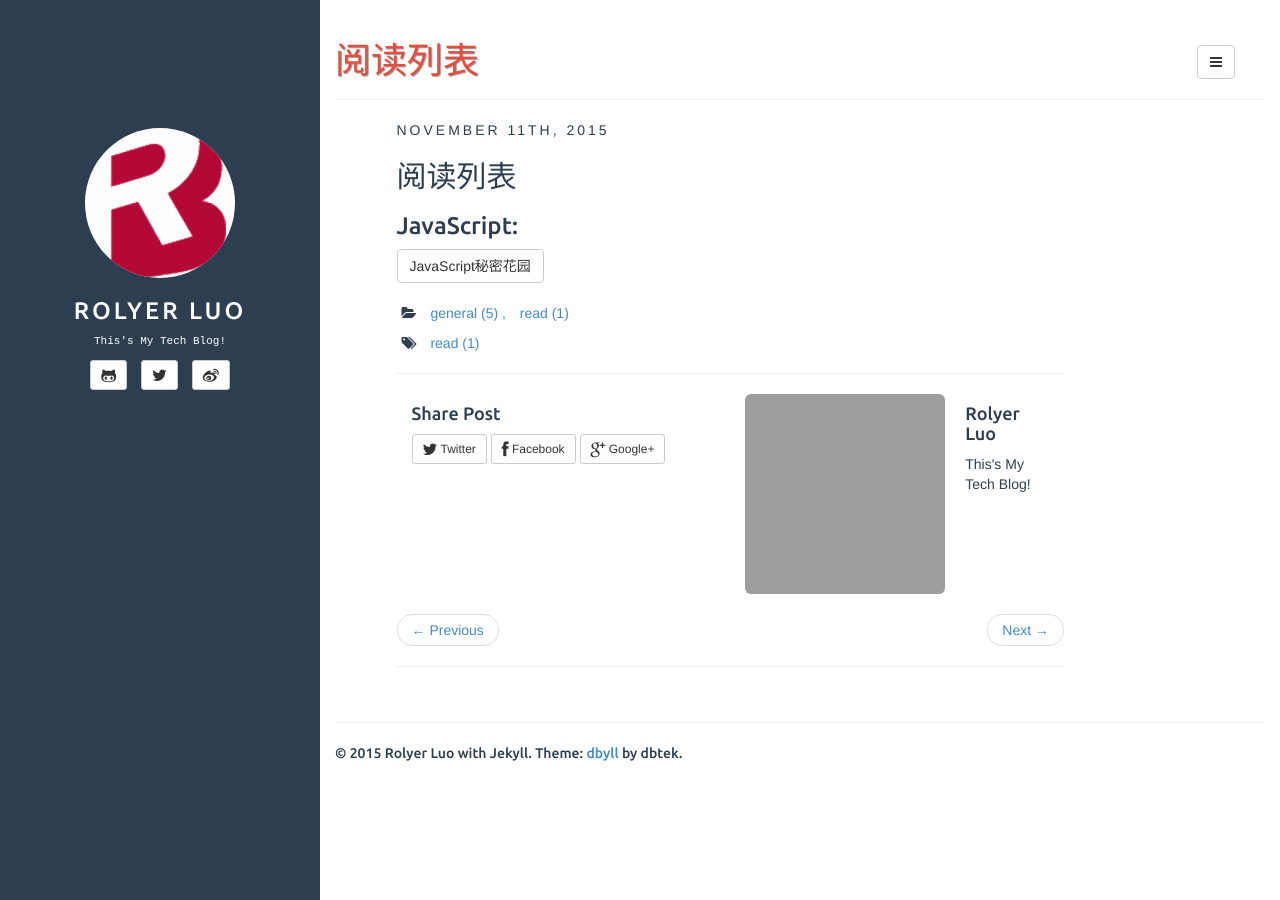
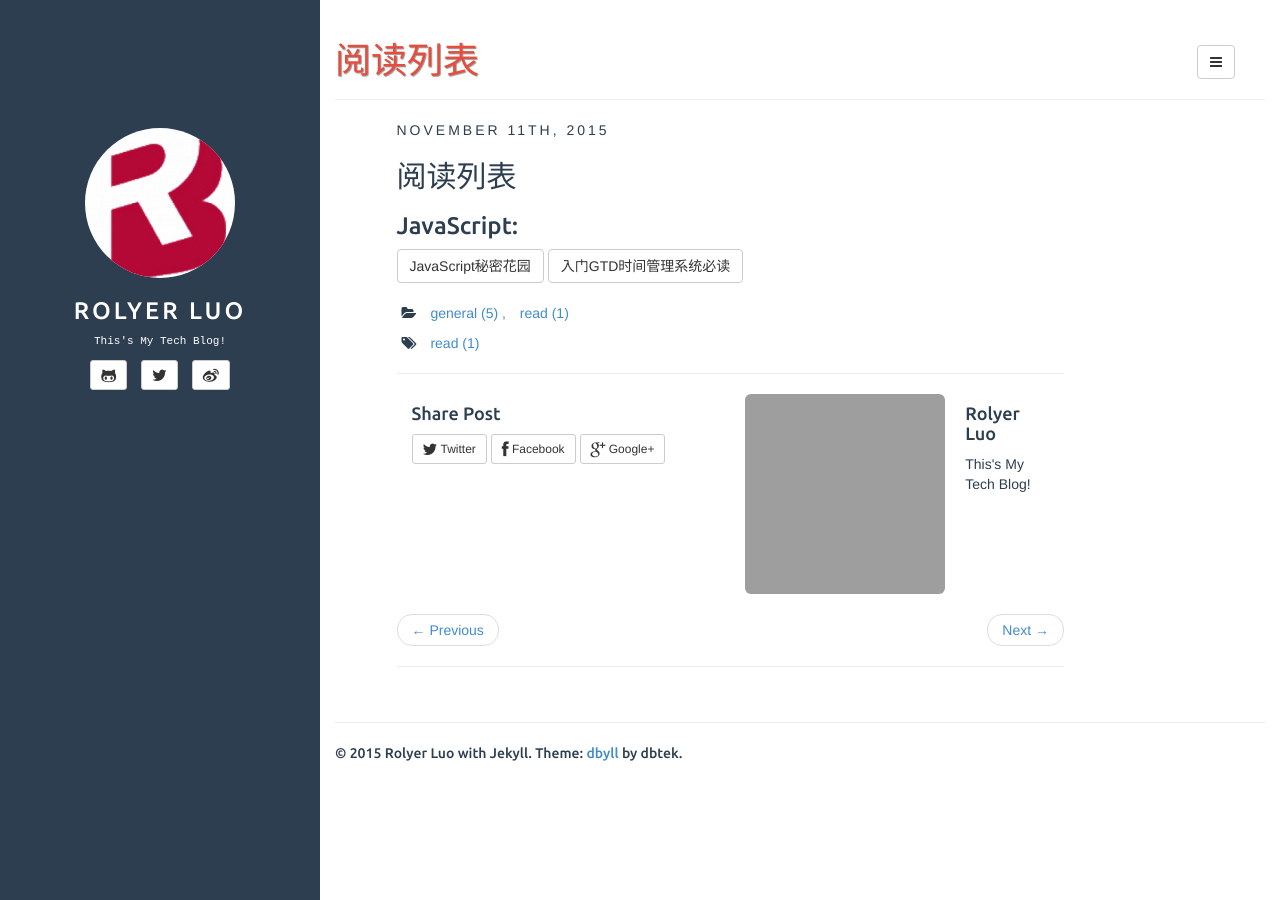
Before and after one commit to rolyer/rolyer.github.com, a Jekyll site: the page built from _posts/2015-11-11-read-list.html, in a window 1280 px wide. Built offline with Jekyll 4.4.1, drawn with Linux system fonts in a browser that asks for light colours; comment, search, counter and statistics services are not loaded; grey boxes are pictures that could not be loaded.

Commit message:
update read list

```diff
--- a/_posts/2015-11-11-read-list.html
+++ b/_posts/2015-11-11-read-list.html
@@ -12,3 +12,4 @@ comments: true
 <h3>JavaScript:</h3>
 
 <a class="btn btn-default" href="http://bonsaiden.github.io/JavaScript-Garden/zh/">JavaScript秘密花园</a>
+<a class="btn btn-default" href="http://www.mifengtd.cn/articles/start-gtd.html">入门GTD时间管理系统必读</a>
```
